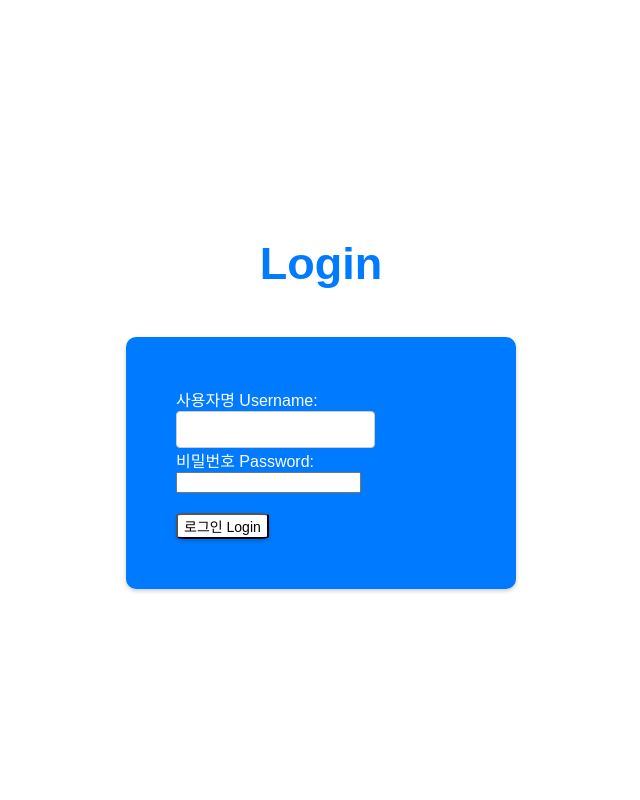
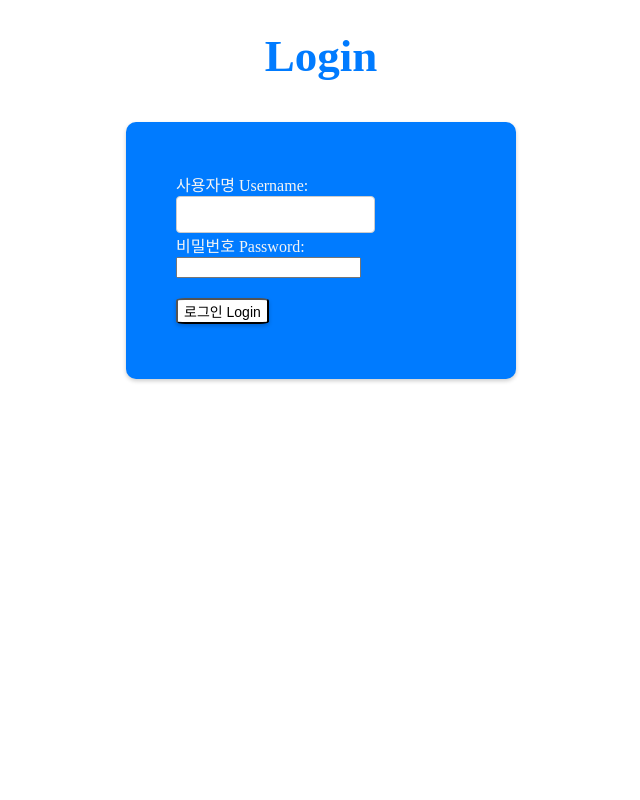
Before and after one commit to maroo1746/noverdose, a Django app: page /login/ in a window 1280 px wide. Shown: the whole page, without its empty margins (319-959 px from the left). Run offline with Django 4.2, Linux system fonts and the light colour scheme; parts of the project's set-up code (start-up, migrations or seed data) failed here and were passed over.

Commit message:
edit frontend login error handling & all html delete styles redundancies

```diff
--- a/searchmed/static/css/styles.css
+++ b/searchmed/static/css/styles.css
@@ -6,6 +6,36 @@
         align-items: center;
         height: 100vh;
         background-color: #f4f4f4;
+    }
+
+    h1 {
+        color: #007BFF;
+        text-align: center;
+        font-size: 45px;
+    }
+
+    .form-container {
+        color: #f4f4f4;
+        background-color: #007BFF;
+        padding: 50px;
+        border-radius: 10px;
+        box-shadow: 0 2px 4px rgba(0, 0, 0, 0.2);
+        width: 100%;
+        max-width: 290px; /* Adjust if different sizes are needed on different pages */
+        margin: 10px auto;
+    }
+
+    button {
+        font-size: 14px;
+        margin-top: 5px;
+        margin-bottom: 5px;
+        background-color: white;
+        border-radius: 10%;
+        box-shadow: 0 2px 4px rgba(0, 0, 0, 0.2);
+    }
+
+    button:hover {
+        background-color: #0056b3;
     }
 
     .search-header{
@@ -30,7 +60,6 @@
     .input-group {
         display: flex !important;
         align-items: center !important;
-        margin-bottom: 15px !important;
         width: 100% !important;
     }
 
--- a/searchmed/templates/searchmed/login.html
+++ b/searchmed/templates/searchmed/login.html
@@ -1,28 +1,10 @@
+<!DOCTYPE html>
 {% load static %}
-
-<!DOCTYPE html>
 <html>
 <head>
     <title>로그인 화면 Login Page</title>
     <link rel="stylesheet" href="{% static 'css/styles.css' %}">
     <style>
-        body {
-            display: flex;
-            flex-direction: column;
-            align-items: center;
-            justify-content: center;
-            min-height: 100vh;
-            margin: 0;
-            font-family: 'Arial', sans-serif;
-            color: white;
-        }
-
-        h2 {
-            color: #007BFF;
-            text-align: center;
-            font-size: 45px;
-        }
-
         form {
             display: flex;
             flex-direction: column;
@@ -32,16 +14,6 @@
             font-size: 16px;
         }
 
-        .form-container {
-            background-color: #007BFF;
-            padding: 50px;
-            border-radius: 10px;
-            box-shadow: 0 2px 4px rgba(0, 0, 0, 0.2);
-            width: 100%;
-            max-width: 290px;
-            margin: 10px auto;
-        }
-
         button[type="submit"] {
             font-size: 14px;
             margin-top: 20px;
@@ -49,10 +21,16 @@
             border-radius: 10%;
             box-shadow: 0 2px 4px rgba(0, 0, 0, 0.2);
         }
+        .errorlist {
+            margin-top: 15px;
+            list-style-type: none;
+            color: rgb(168, 0, 0);
+            font-size: 10px;
+        }
     </style>
 </head>
 <body>
-    <h2>Login</h2>
+    <h1>Login</h1>
 
     <form method="post">
         {% csrf_token %}
@@ -68,6 +46,9 @@
             <div>
                 <button type="submit">로그인 Login</button>
             </div>
+            {% if form.non_field_errors %}
+                <div class="errorlist">{{ form.non_field_errors }}</div>
+            {% endif %}
         </div>
     </form>
 </body>
```
Also changed, not shown: searchmed/templates/searchmed/addinfo.html (+3 -28 lines), searchmed/templates/searchmed/home.html (+2 -13 lines), searchmed/templates/searchmed/signup.html (+2 -38 lines), searchmed/templates/searchmed/user_med.html (+2 -12 lines).
